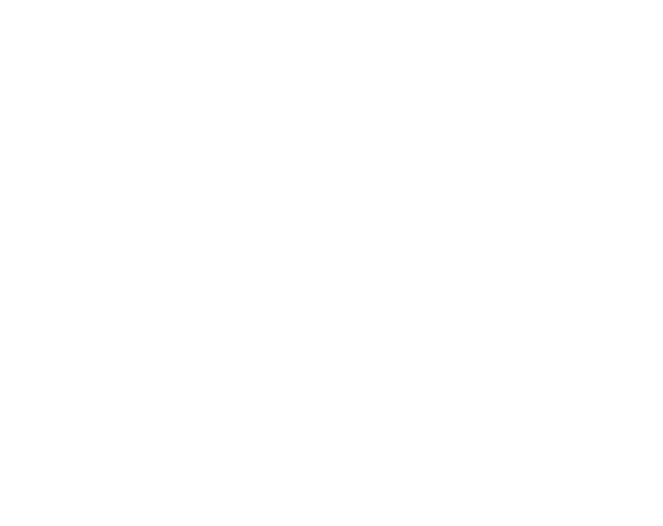
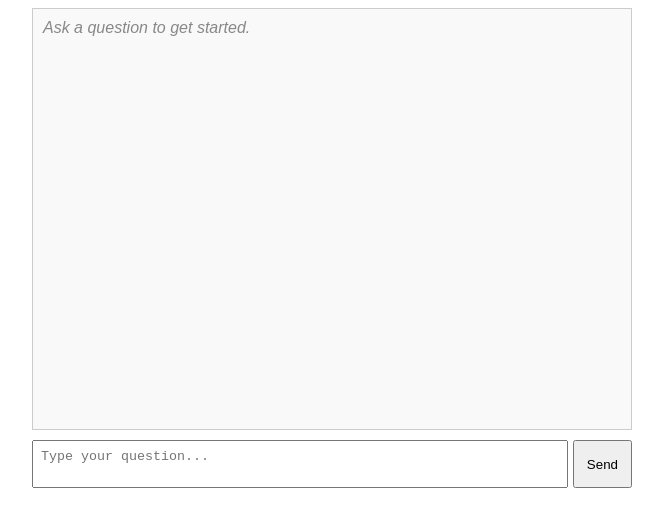
Before and after one commit to christianpfister43/smarthome, a plain HTML site: page index.html in a window 1280 px wide. Shown: the whole page, without its empty margins (308-971 px from the left). Drawn offline with Linux system fonts and the light colour scheme; the site is published under a folder, as on GitHub Pages, so addresses that start at the root find nothing.

Commit message:
Update index.html

```diff
--- a/index.html
+++ b/index.html
@@ -1 +1 @@
-<!doctype html><html lang="en"><head><meta charset="utf-8"/><link rel="icon" href="smarthome/assets/chat-icon.png"/><meta name="viewport" content="width=device-width,initial-scale=1"/><title>Confluence Chatbot</title><script defer="defer" src="/smarthome/static/js/main.2a9c3455.js"></script></head><body><noscript>You need to enable JavaScript to run this app.</noscript><div id="root"></div></body></html>
+<!doctype html><html lang="en"><head><meta charset="utf-8"/><link rel="icon" href="./assets/chat-icon.png"/><meta name="viewport" content="width=device-width,initial-scale=1"/><title>Confluence Chatbot</title><script defer="defer" src="./static/js/main.2a9c3455.js"></script></head><body><noscript>You need to enable JavaScript to run this app.</noscript><div id="root"></div></body></html>
```
